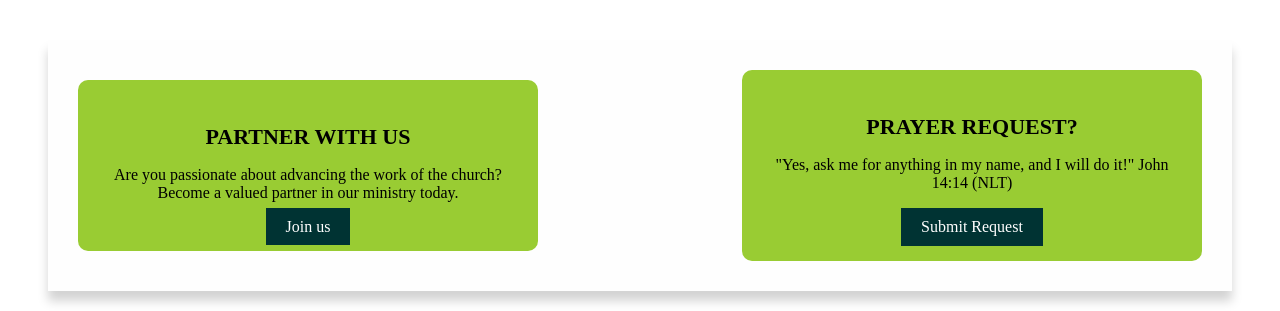
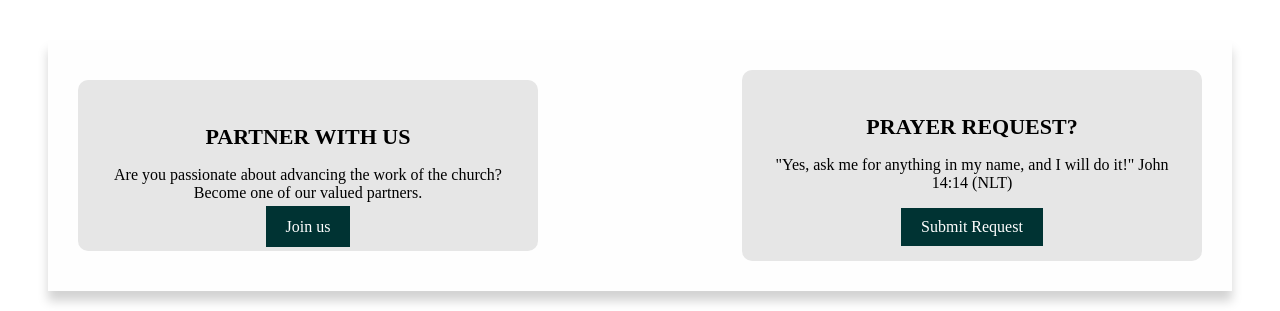
Before and after one commit to Leche90/ChurchApp, a Next.js app in the folder frontend/: page /Home/Home in a window 1280 px wide. Shown: the part 2773-3084 px from the top of the page. Built offline with nearby package versions, Linux system fonts and the light colour scheme.

Commit message:
updated signup form

```diff
--- a/frontend/src/components/Partner/Partner.css
+++ b/frontend/src/components/Partner/Partner.css
@@ -39,7 +39,7 @@
 }
 
 .partner-right {
-    background: rgb(153, 204, 51);
+    background: rgb(230, 230, 230);
     padding: 15px 30px;
     text-align: center;
     width: 400px;
@@ -48,7 +48,7 @@
 }
 
 .partner-left {
-    background: rgb(153, 204, 51);
+    background: rgb(230, 230, 230);
     padding: 15px 30px;
     text-align: center;
     width: 400px;
@@ -81,8 +81,9 @@
     color: #fff;
     text-decoration: none;
     background-color: rgb(0, 51, 51);
-    padding: 10px 20px;
+    padding: 12px 20px;
     font-size: 16px;
+    border-radius: none;
 }
 
 .partner-link:hover {
--- a/frontend/src/components/Partner/Partner.tsx
+++ b/frontend/src/components/Partner/Partner.tsx
@@ -8,7 +8,7 @@ const Partner: React.FC = () => {
         <div className="partner-left">
             <h4 className='partner-title1'>PARTNER WITH US</h4>
             <p className='partner-text'>Are you passionate about advancing the work of the church?
-            Become a valued partner in our ministry today.</p>
+            Become one of our valued partners.</p>
             <a href ="http://localhost:5173/signup" target="_blank" rel="noopener noreferrer" className='partner-link'> Join us </a>
         </div>
         <div className="partner-right">
```
Also changed, not shown: frontend/src/pages/SignUp/SignUp.tsx (+11 -4 lines).
